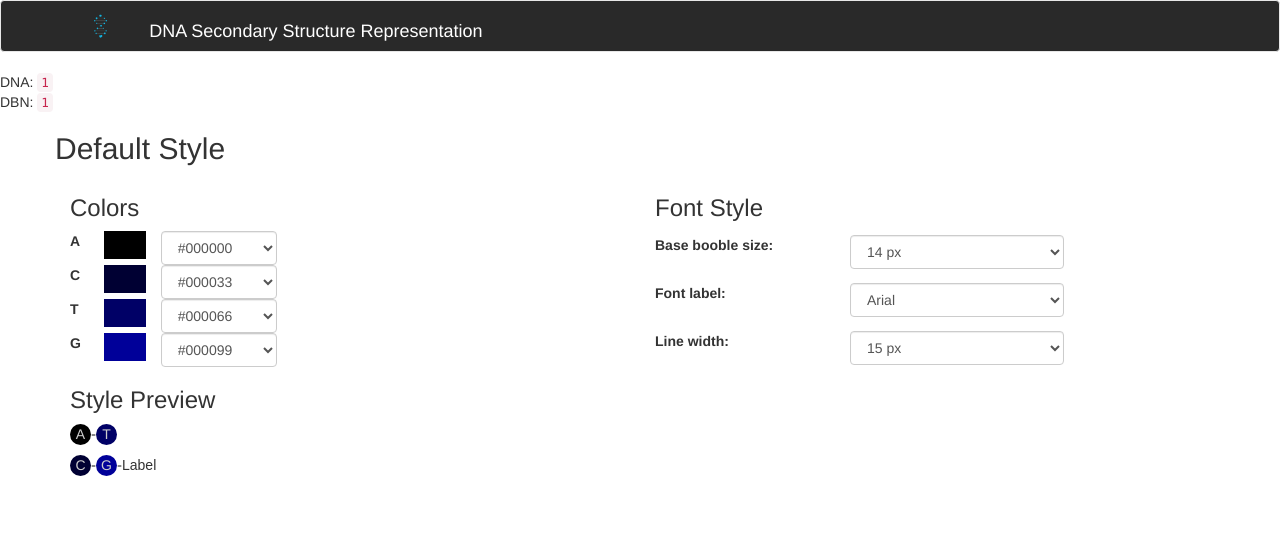
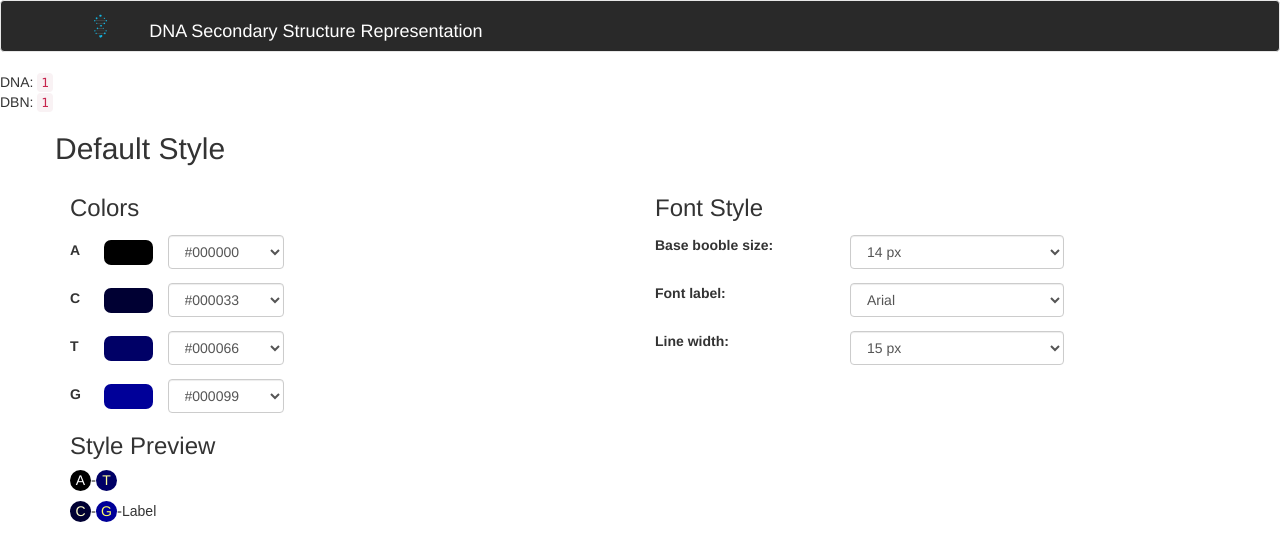
Before and after one commit to guglio/dna-secondary-strucure-representation, a React (Create React App) app: page /1/1 in a window 1280 px wide. Shown: the top 560 px of the page. Built offline with nearby package versions, Linux system fonts and the light colour scheme.

Commit message:
Add more styles to UI

```diff
--- a/src/GraphStyle.css
+++ b/src/GraphStyle.css
@@ -11,9 +11,8 @@
   line-height: 1.5em;
 }
 .baseBubble .innerText{
-  color: inherit;
-  -webkit-filter: invert(100%);
-    filter: invert(100%);
+  color: #fff;
+  mix-blend-mode: difference;
 }
 .baseLabel{}
 .fontStyleCols .row{
@@ -23,7 +22,11 @@
   -webkit-appearance: none;
 }
 .colorPreview{
-  display: inline-block;
-  width: 3em;
-  height: 2em;
+  height: 1.8em;
+  border-radius: .5em;
 }
+.palettePreview .row{
+  display : flex;
+  align-items : center;
+  margin-top: 1em;
+}
```
